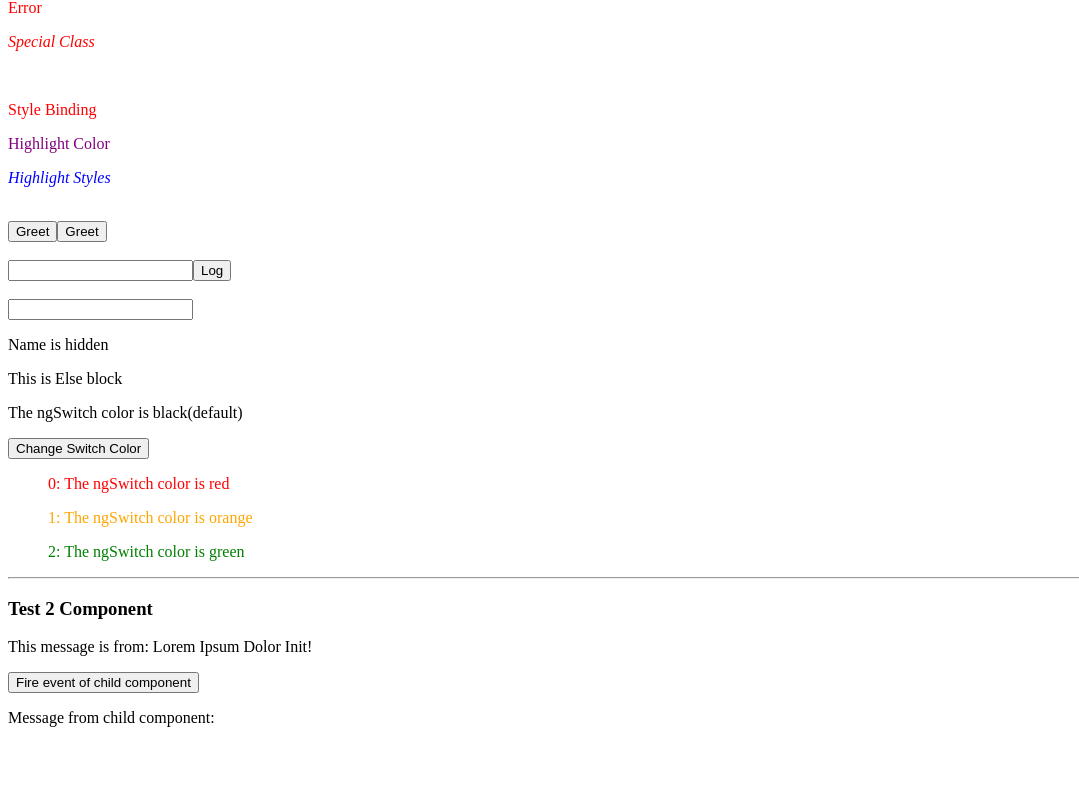
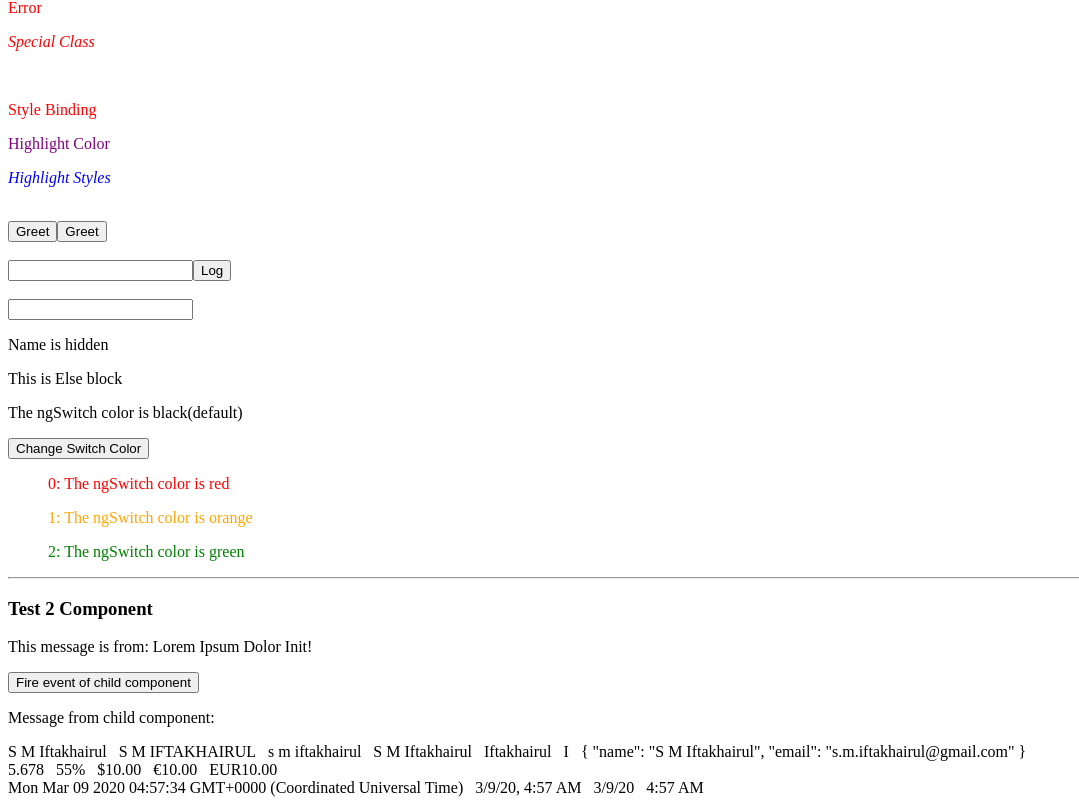
Before and after one commit to smiftakhairul/angular-starter, an Angular app: page / in a window 1280 px wide. Shown: the part 364-1169 px from the top of the page, without its empty margins (0-1079 px from the left). Before the commit the page ends 1107 px from the top, so only its background shows below. Built offline with nearby package versions, Linux system fonts and the light colour scheme.

Commit message:
pipes basic examples

```diff
--- a/src/app/app.component.html
+++ b/src/app/app.component.html
@@ -8,6 +8,7 @@
     <hr>
     <app-test2 (childEvent)="loremSubTitleMessage=$event" [parentData]="loremTitle"></app-test2>
     <p>Message from child component: {{ loremSubTitleMessage }}</p>
+    <app-test3></app-test3>
   </div>
 </div>
 
--- a/src/app/app.module.ts
+++ b/src/app/app.module.ts
@@ -6,12 +6,14 @@ import { AppRoutingModule } from './app-routing.module';
 import { AppComponent } from './app.component';
 import { TestComponent } from './test/test.component';
 import { Test2Component } from './test2/test2.component';
+import { Test3Component } from './test3/test3.component';
 
 @NgModule({
   declarations: [
     AppComponent,
     TestComponent,
-    Test2Component
+    Test2Component,
+    Test3Component
   ],
   imports: [
     BrowserModule,
--- /dev/null
+++ b/src/app/test3/test3.component.html
@@ -0,0 +1,18 @@
+<!-- Pipes -->
+<span>{{ name }}</span>&nbsp;&nbsp;
+<span>{{ name | uppercase }}</span>&nbsp;&nbsp;
+<span>{{ name | lowercase }}</span>&nbsp;&nbsp;
+<span>{{ name | titlecase }}</span>&nbsp;&nbsp;
+<span>{{ name | slice:3 }}</span>&nbsp;&nbsp;
+<span>{{ name | slice:3:5 }}</span>&nbsp;&nbsp;
+<span>{{ personInfo | json }}</span>&nbsp;&nbsp;<br>
+<span>{{ 5.678 | number:'1.2-3' }}</span>&nbsp;&nbsp;
+<span>{{ 0.55 | percent }}</span>&nbsp;&nbsp;
+<span>{{ 10 | currency }}</span>&nbsp;&nbsp;
+<span>{{ 10 | currency:'EUR' }}</span>&nbsp;&nbsp;
+<span>{{ 10 | currency:'EUR':'code' }}</span>&nbsp;&nbsp;
+<br>
+<span>{{ date }}</span>&nbsp;&nbsp;
+<span>{{ date | date:'short' }}</span>&nbsp;&nbsp;
+<span>{{ date | date:'shortDate' }}</span>&nbsp;&nbsp;
+<span>{{ date | date:'shortTime' }}</span>&nbsp;&nbsp;
--- /dev/null
+++ b/src/app/test3/test3.component.ts
@@ -0,0 +1,21 @@
+import { Component, OnInit } from '@angular/core';
+
+@Component({
+  selector: 'app-test3',
+  templateUrl: './test3.component.html',
+  styleUrls: ['./test3.component.css']
+})
+export class Test3Component implements OnInit {
+  name = 'S M Iftakhairul';
+  personInfo = {
+    name: 'S M Iftakhairul',
+    email: 's.m.iftakhairul@gmail.com'
+  }
+  date = new Date();
+
+  constructor() { }
+
+  ngOnInit(): void {
+  }
+
+}
```
Also changed, not shown: src/app/test3/test3.component.css (added), 1 other file (tests, documents, lock files or other folders).
